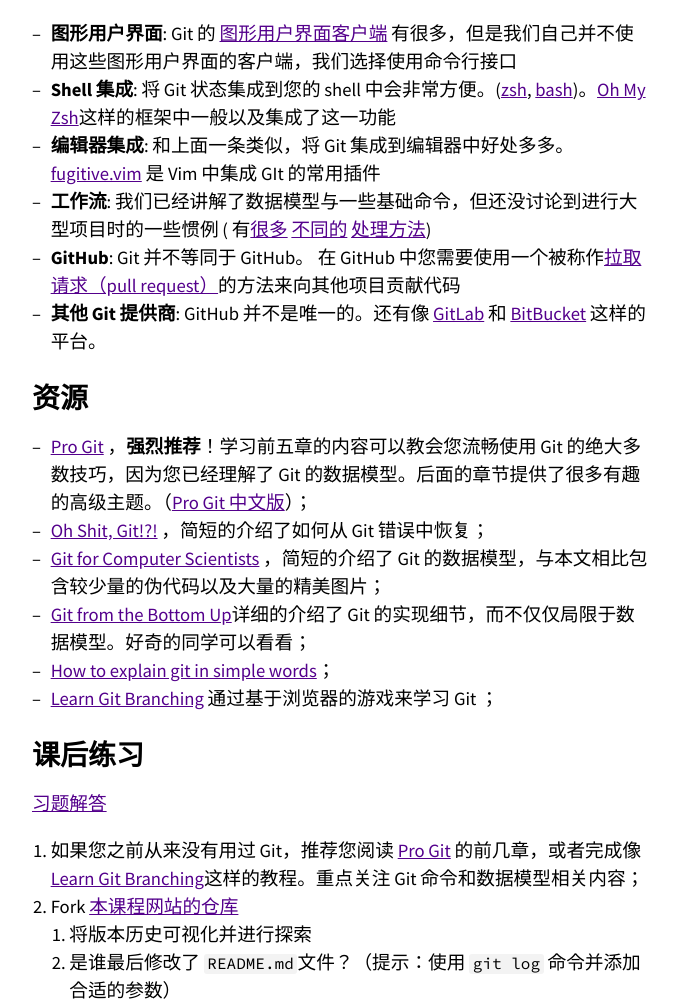
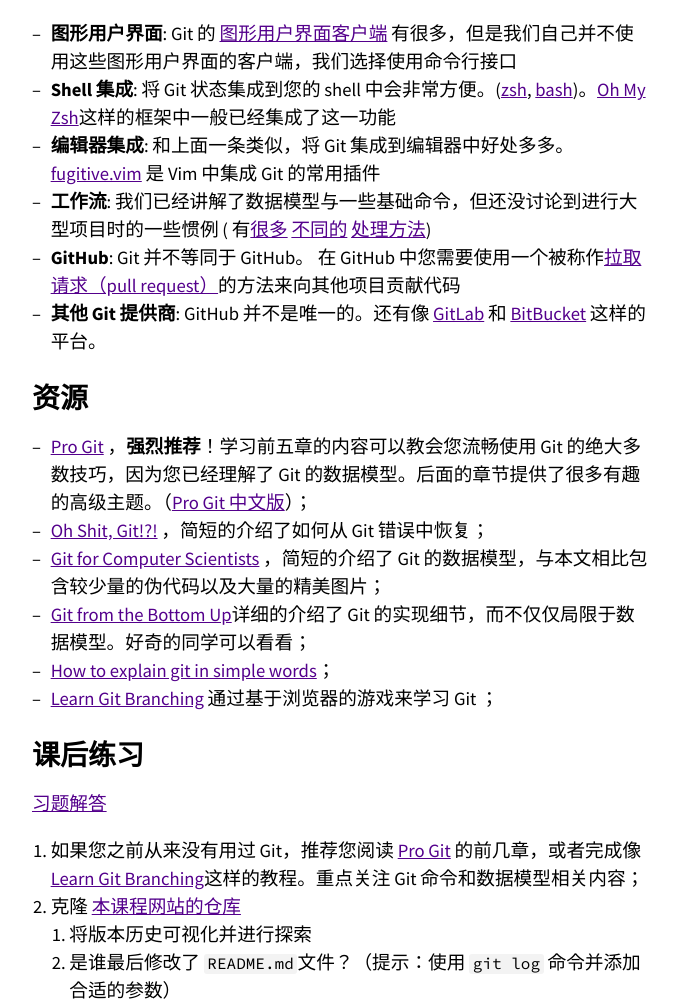
Before and after one commit to missing-semester-cn/missing-semester-cn.github.io, a Jekyll site: the page built from _2020/version-control.md, in a window 1280 px wide and 1400 px high, scrolled down 7759 px. Shown: the part 153-1157 px from the top of the window, without its empty margins (300-978 px from the left). Built offline with Jekyll 4.4.1, drawn with Linux system fonts in a browser that asks for light colours.

Commit message:
fix some typo in version-control.md
删除多余行尾空格
修改 "GIt" 为 "Git"
修改 "以及" 为 "已经"
英文原版的课后练习中, 第 2 题为 Clone 第 7 题为 Fork, 修改为与英文原版相同

```diff
--- a/_2020/version-control.md
+++ b/_2020/version-control.md
@@ -410,8 +410,8 @@
 # 杂项
 
 - **图形用户界面**: Git 的 [图形用户界面客户端](https://git-scm.com/downloads/guis) 有很多，但是我们自己并不使用这些图形用户界面的客户端，我们选择使用命令行接口
-- **Shell 集成**: 将 Git 状态集成到您的 shell 中会非常方便。([zsh](https://github.com/olivierverdier/zsh-git-prompt), [bash](https://github.com/magicmonty/bash-git-prompt))。[Oh My Zsh](https://github.com/ohmyzsh/ohmyzsh)这样的框架中一般以及集成了这一功能
-- **编辑器集成**: 和上面一条类似，将 Git 集成到编辑器中好处多多。[fugitive.vim](https://github.com/tpope/vim-fugitive) 是 Vim 中集成 GIt 的常用插件
+- **Shell 集成**: 将 Git 状态集成到您的 shell 中会非常方便。([zsh](https://github.com/olivierverdier/zsh-git-prompt), [bash](https://github.com/magicmonty/bash-git-prompt))。[Oh My Zsh](https://github.com/ohmyzsh/ohmyzsh)这样的框架中一般已经集成了这一功能
+- **编辑器集成**: 和上面一条类似，将 Git 集成到编辑器中好处多多。[fugitive.vim](https://github.com/tpope/vim-fugitive) 是 Vim 中集成 Git 的常用插件
 - **工作流**: 我们已经讲解了数据模型与一些基础命令，但还没讨论到进行大型项目时的一些惯例 (
 有[很多](https://nvie.com/posts/a-successful-git-branching-model/)
 [不同的](https://www.endoflineblog.com/gitflow-considered-harmful)
@@ -433,7 +433,7 @@
 
 [习题解答]({{site.url}}/{{site.solution_url}}/{{page.solution.url}})
 1. 如果您之前从来没有用过 Git，推荐您阅读 [Pro Git](https://git-scm.com/book/en/v2) 的前几章，或者完成像 [Learn Git Branching](https://learngitbranching.js.org/)这样的教程。重点关注 Git 命令和数据模型相关内容；
-2. Fork [本课程网站的仓库](https://github.com/missing-semester-cn/missing-semester-cn.github.io.git)
+2. 克隆 [本课程网站的仓库](https://github.com/missing-semester-cn/missing-semester-cn.github.io.git)
     1. 将版本历史可视化并进行探索
     2. 是谁最后修改了 `README.md`文件？（提示：使用 `git log` 命令并添加合适的参数）
     3. 最后一次修改`_config.yml` 文件中 `collections:` 行时的提交信息是什么？（提示：使用 `git blame` 和 `git show`）
```
Also changed, not shown: other parts of _2020/version-control.md (+1 -1 lines).
